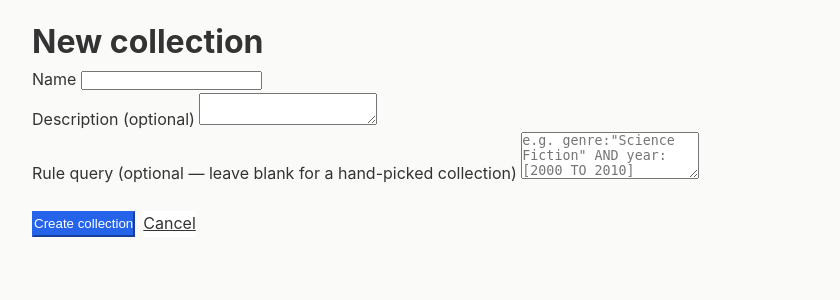
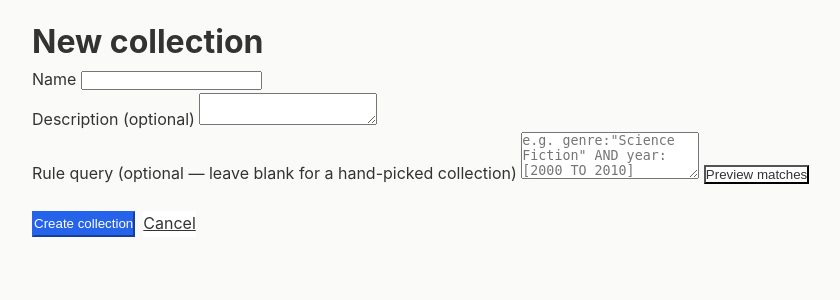
Before and after one commit to JoeCotellese/bookery, a Flask app: page /collections/new in a window 1280 px wide. Shown: the part 104-404 px from the top of the page, without its empty margins (160-1000 px from the left). Run offline with Flask 3, Linux system fonts and the light colour scheme; parts of the project's set-up code (start-up, migrations or seed data) failed here and were passed over.

Commit message:
Add #253: wire Preview matches button into the collection form
Replace the PR2/PR3 placeholder with an explicit (non-debounced) "Preview
matches" button that hx-posts the query textarea to /collections/preview and
swaps the result into an aria-live region. A formaction/formmethod fallback
posts to the same route when JS is unavailable.

🤖 Generated with [Claude Code](https://claude.com/claude-code)

Co-Authored-By: Claude <noreply@anthropic.com>

```diff
--- a/src/bookery/web/templates/_collection_form.html
+++ b/src/bookery/web/templates/_collection_form.html
@@ -29,7 +29,17 @@
         {% if errors.query %}
         <span id="query-error">{% include "_collection_query_error.html" %}</span>
         {% endif %}
-        {# Composer block + match preview are wired in PR 2 / PR 3. #}
+        {# Explicit (non-debounced) preview: mid-typing Lucene is constantly invalid. #}
+        {# formaction degrades gracefully without JS by posting to the same route. #}
+        <button type="submit" class="btn-secondary preview-btn"
+                formaction="{{ url_for('web.collection_preview') }}" formmethod="post"
+                hx-post="{{ url_for('web.collection_preview') }}"
+                hx-include="#collection-query"
+                hx-target="#collection-preview"
+                hx-swap="innerHTML">
+            Preview matches
+        </button>
+        <div id="collection-preview" class="collection-preview" aria-live="polite"></div>
     </div>
 
     <div class="form-actions">
```
Also changed, not shown: tests/web/test_collection_form.py (+9 -0 lines).
